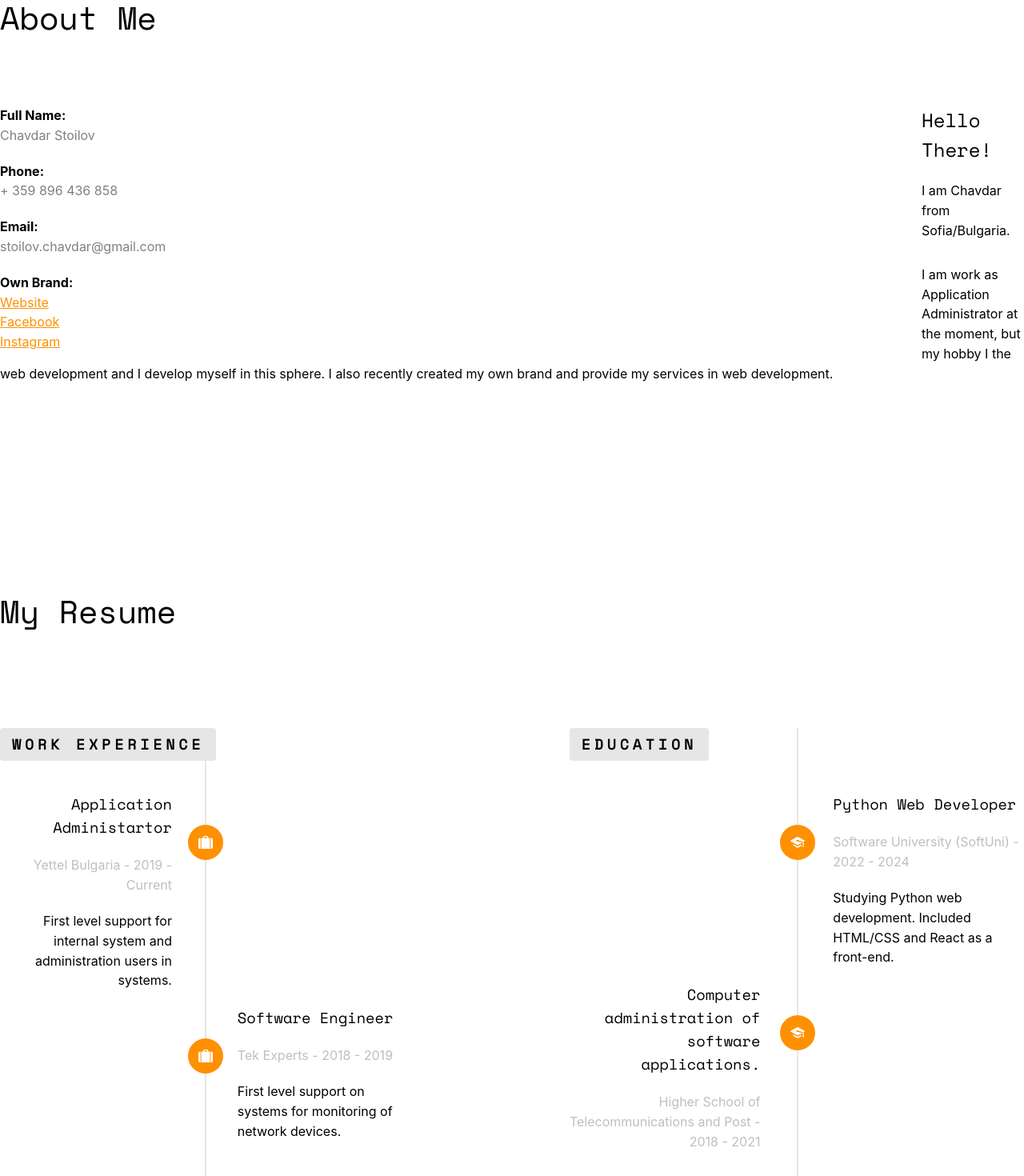
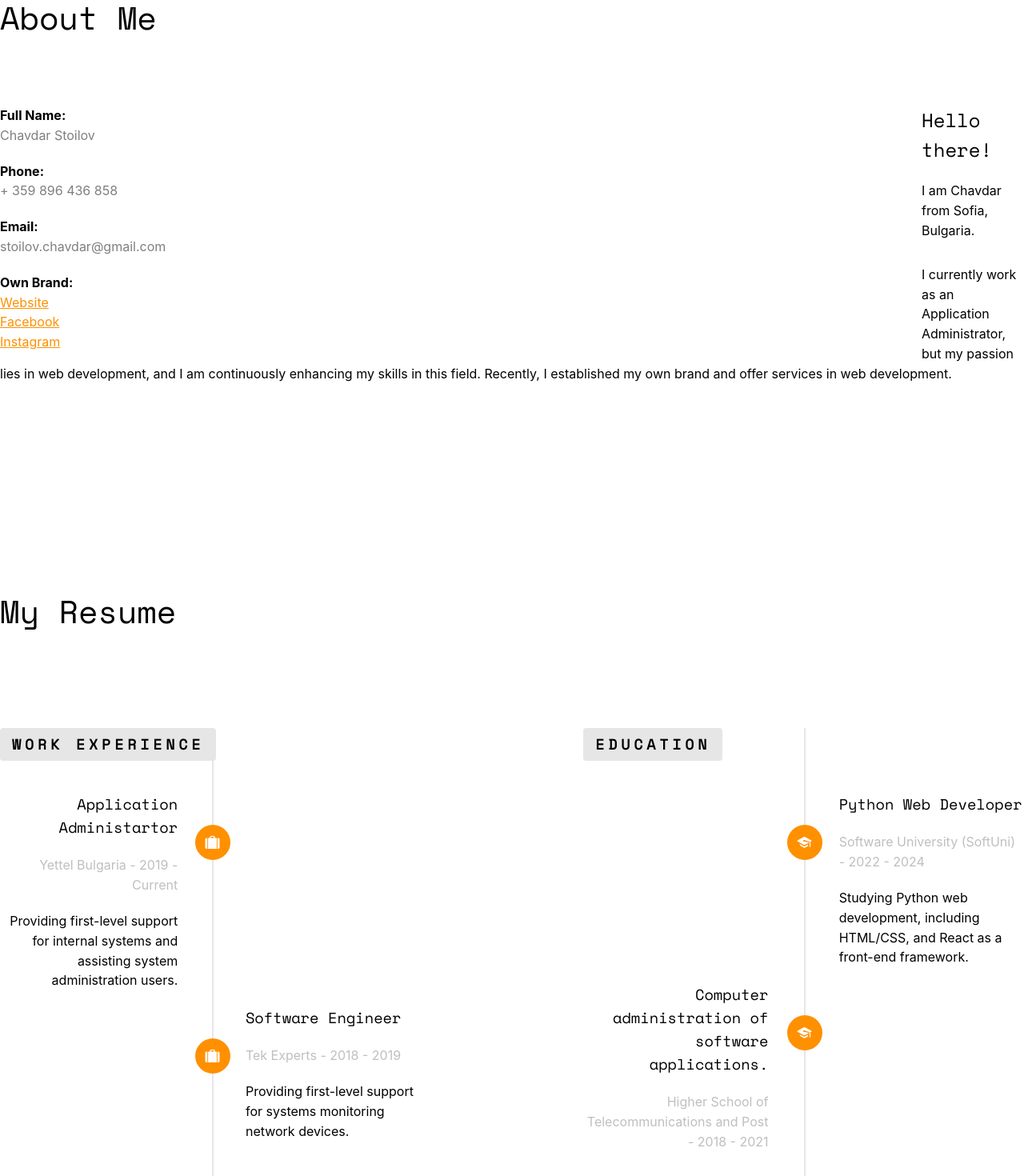
Before and after one commit to ChavdarStoilov/portfolio, a React (Vite) app: page / in a window 1280 px wide. Shown: the part 720-2190 px from the top of the page at 80% size. Built offline with nearby package versions, Linux system fonts and the light colour scheme.

Commit message:
Added some english corrections

```diff
--- a/src/components/about.jsx
+++ b/src/components/about.jsx
@@ -31,25 +31,32 @@ export default function About() {
                             <li>
                                 <span className="first-block">Own Brand:</span>
                                 <span className="second-block">
-                                    <a href="https://stoilov-solutions.com/">Website</a>
+                                    <a href="https://stoilov-solutions.com/">
+                                        Website
+                                    </a>
                                 </span>
                                 <span className="second-block">
-                                    <a href="https://www.facebook.com/profile.php?id=61556791982620">Facebook</a>
+                                    <a href="https://www.facebook.com/profile.php?id=61556791982620">
+                                        Facebook
+                                    </a>
                                 </span>
                                 <span className="second-block">
-                                    <a href="https://www.instagram.com/stoilovsoftwaresolutions?igsh=c28zZjY1YXZpMTQy">Instagram</a>
-
+                                    <a href="https://www.instagram.com/stoilovsoftwaresolutions?igsh=c28zZjY1YXZpMTQy">
+                                        Instagram
+                                    </a>
                                 </span>
                             </li>
                         </ul>
                     </div>
                     <div className="col-md-8 about-me-desc">
-                        <h2>Hello There!</h2>
-                        <p>I am Chavdar from Sofia/Bulgaria.</p>
+                        <h2>Hello there!</h2>
+                        <p>I am Chavdar from Sofia, Bulgaria.</p>
                         <p>
-                            I am work as Application Administrator at the
-                            moment, but my hobby I the web development and I
-                            develop myself in this sphere. I also recently created my own brand and provide my services in web development.
+                            I currently work as an Application Administrator,
+                            but my passion lies in web development, and I am
+                            continuously enhancing my skills in this field.
+                            Recently, I established my own brand and offer
+                            services in web development.
                         </p>
                     </div>
                 </div>
--- a/src/components/resume.jsx
+++ b/src/components/resume.jsx
@@ -30,9 +30,9 @@ export default function Resume() {
                                     </div>
                                     <div className="timeline-body">
                                         <p>
-                                            First level support for internal
-                                            system and administration users in
-                                            systems.
+                                            Providing first-level support for
+                                            internal systems and assisting
+                                            system administration users.
                                         </p>
                                     </div>
                                 </div>
@@ -52,8 +52,8 @@ export default function Resume() {
                                     </div>
                                     <div className="timeline-body">
                                         <p>
-                                            First level support on systems for
-                                            monitoring of network devices.
+                                            Providing first-level support for
+                                            systems monitoring network devices.
                                         </p>
                                     </div>
                                 </div>
@@ -81,9 +81,9 @@ export default function Resume() {
                                     </div>
                                     <div className="timeline-body">
                                         <p>
-                                            Studying Python web development.
-                                            Included HTML/CSS and React as a
-                                            front-end.
+                                            Studying Python web development,
+                                            including HTML/CSS, and React as a
+                                            front-end framework.
                                         </p>
                                     </div>
                                 </div>
@@ -115,7 +115,7 @@ export default function Resume() {
                                             Network of computer systems
                                         </h3>
                                         <span className="company">
-                                            Jhon Atanasoff - 2010 - 2014
+                                            John Atanasoff - 2010 - 2014
                                         </span>
                                     </div>
                                 </div>
```
